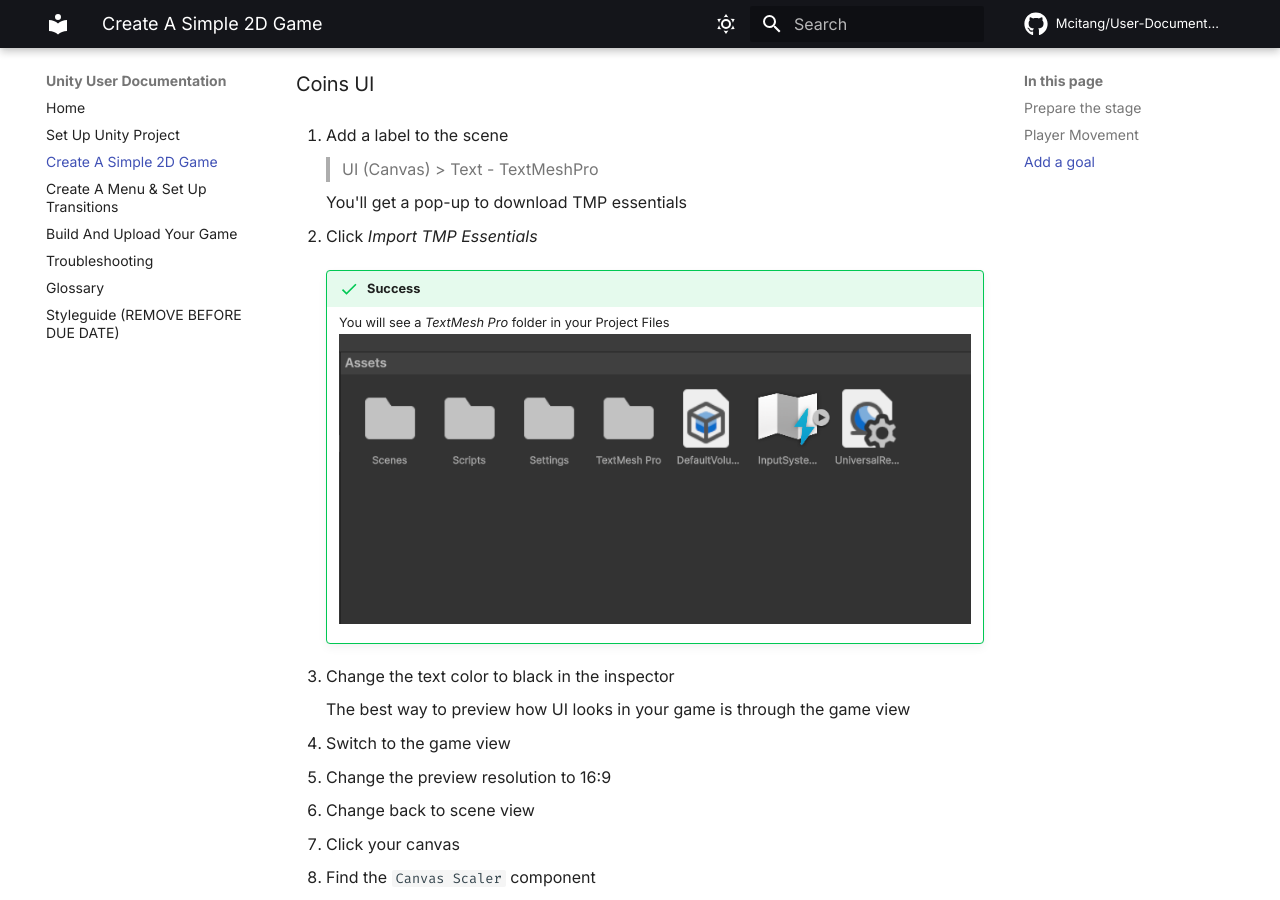
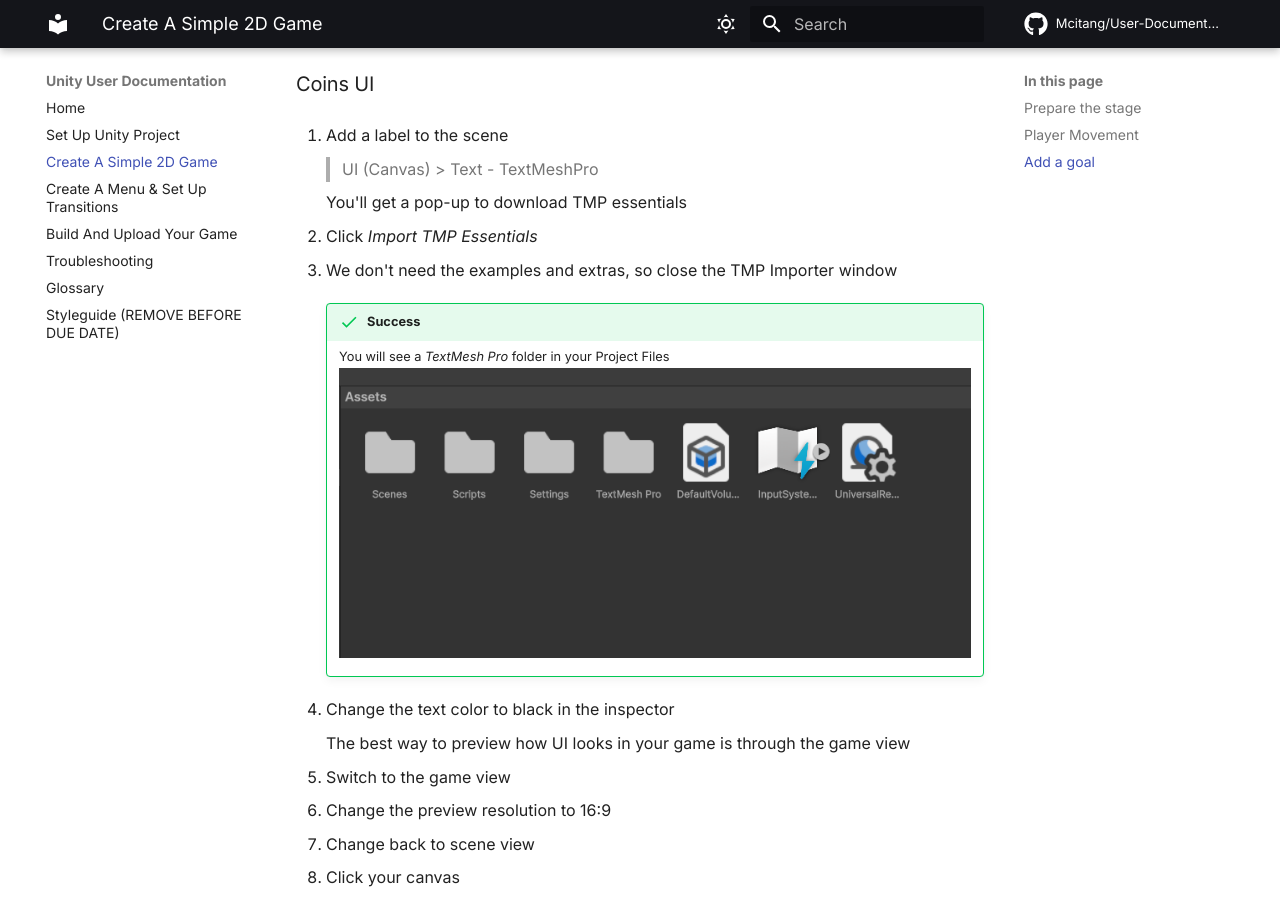
Before and after one commit to Mcitang/User-Documentation, an MkDocs documentation site: the page built from docs/make-game.md, in a window 1280 px wide and 900 px high, scrolled down 8868 px. Built offline with MkDocs 1.6.1 and Material for MkDocs 9.7.7, drawn with Linux system fonts in a browser that asks for light colours; emoji names are drawn with the system emoji font; comment, search, counter and statistics services are not loaded.

Commit message:
Clarify TMP import

```diff
--- a/docs/make-game.md
+++ b/docs/make-game.md
@@ -296,6 +296,8 @@
 
 1. Click _Import TMP Essentials_
 
+1. We don't need the examples and extras, so close the TMP Importer window
+
     !!! success
         You will see a _TextMesh Pro_ folder in your Project Files
         ![TMP folder in your project files][tmp-files-image]
```
